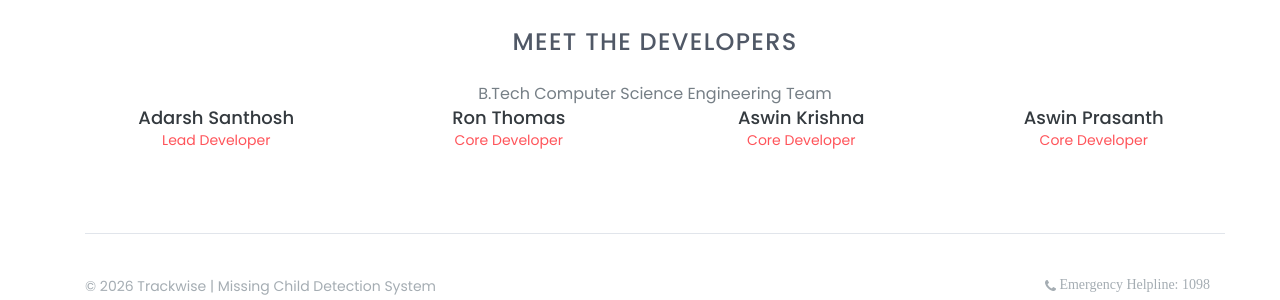
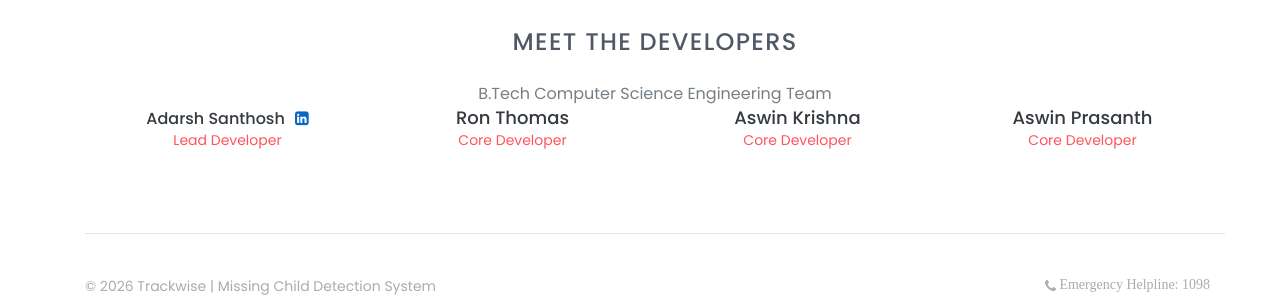
Before and after one commit to Adarshsanthosh470/Missing_child_detection, a Django app: page / in a window 1280 px wide. Shown: the part 2050-2350 px from the top of the page. Run offline with Django 5.2, Linux system fonts and the light colour scheme; some libraries are stand-ins or nearby versions.

Commit message:
Update landing page and LinkedIn profile

```diff
--- a/childmissingweb/settings.py
+++ b/childmissingweb/settings.py
@@ -23,7 +23,7 @@ BASE_DIR = Path(__file__).resolve().parent.parent
 SECRET_KEY = 'django-insecure-opcy2###6#^7(br=(@g2m(^&&)h9&+q+g*82ar!5v!ikz#zn&a'
 
 # SECURITY WARNING: don't run with debug turned on in production!
-DEBUG = False
+DEBUG = True
 
 ALLOWED_HOSTS = [
     'trackwiise.netlify.app',
--- a/childmissingwebapp/templates/index1.html
+++ b/childmissingwebapp/templates/index1.html
@@ -166,27 +166,40 @@
                     <h2>Meet the Developers</h2>
                     <p>B.Tech Computer Science Engineering Team</p>
                 </div>
-                <div class="row">
                 <div class="col-md-3 col-sm-6 text-center">
 
-                        <h3>Adarsh Santhosh</h3>
+    <h3>
+        <a href="https://www.linkedin.com/in/adarshsanthoshonline/"
+           target="_blank"
+           rel="noopener noreferrer">
+            Adarsh Santhosh
+            <i class="fa fa-linkedin-square"
+               style="color: #0A66C2; margin-left: 6px;"></i>
+        </a>
+    </h3>
     <p style="color: #ff545a;">Lead Developer</p>
+
 </div>
+
 <div class="col-md-3 col-sm-6 text-center">
 
     <h3>Ron Thomas</h3>
     <p style="color: #ff545a;">Core Developer</p>
+
 </div>
+
 <div class="col-md-3 col-sm-6 text-center">
 
     <h3>Aswin Krishna</h3>
     <p style="color: #ff545a;">Core Developer</p>
+
 </div>
+
 <div class="col-md-3 col-sm-6 text-center">
 
     <h3>Aswin Prasanth</h3>
     <p style="color: #ff545a;">Core Developer</p>
-                    </div>
+
 </div>
             </div>
         </section>
```
Also changed, not shown: 1 other file. Lines whose indentation alone changed are shown as unchanged.
